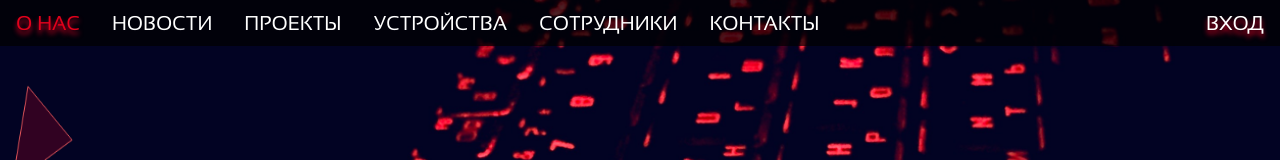
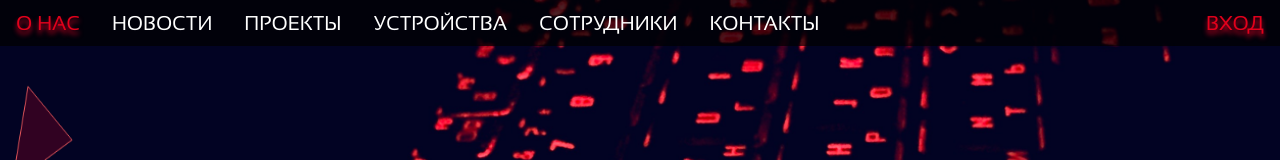
Before and after one commit to RTUITLab/Landing-Front, a React (Create React App) app: page / in a window 1280 px wide. Shown: the top 160 px of the page. Built offline with nearby package versions, Linux system fonts and the light colour scheme.

Commit message:
Fix login button

```diff
--- a/src/modules/header/components/Navbar.css
+++ b/src/modules/header/components/Navbar.css
@@ -26,7 +26,6 @@
 
 .login {
     margin: auto 0;
-    color: #e2001c;
     text-shadow: 0 4px 5px #e40025;
 }
 
@@ -101,3 +100,8 @@
         margin-left: 0px;
     }
 }
+
+.nav-link a {
+    color: #e2001c;
+    text-decoration: none;
+}
--- a/src/modules/header/components/Navbar.jsx
+++ b/src/modules/header/components/Navbar.jsx
@@ -44,7 +44,7 @@ const Navbar = () => {
                 </ul>
 
             <div className="login">
-                <span className="nav-link">Вход</span>
+                <span className="nav-link"><a href="https://identity.rtuitlab.ru/" target="_blank" rel="noopener noreferrer">Вход</a></span>
             </div>
 
         </nav>
--- a/src/modules/projects/components/Project.css
+++ b/src/modules/projects/components/Project.css
@@ -18,10 +18,12 @@
     font-family: 'Sansation Regular', sans-serif;
     width: 100%;
     border-style: none;
+    transition: all ease 0.5s;
 }
 
 .project__button_back:hover {
     color: #e2001c;
+    border: 1px solid #e2001c;
 }
 
 .project__description {
```
